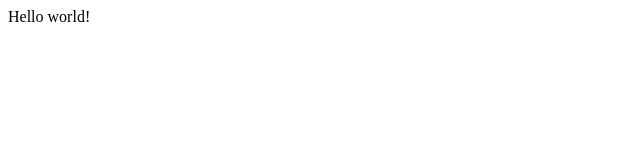
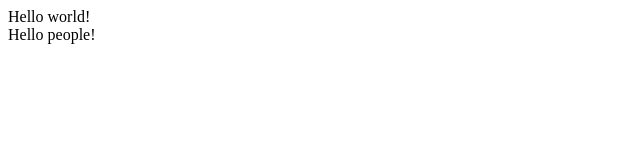
Before and after one commit to bekbolotov111/first_project, a plain HTML site: page index.html in a window 1280 px wide. Shown: the full height of the page, 0-640 px from the left. Drawn offline with Linux system fonts and the light colour scheme.

Commit message:
second commit - Hello people!

```diff
--- a/index.html
+++ b/index.html
@@ -9,5 +9,8 @@
     <div>
         Hello world!
     </div>
+    <div>
+        Hello people!
+    </div>
 </body>
 </html>
```
